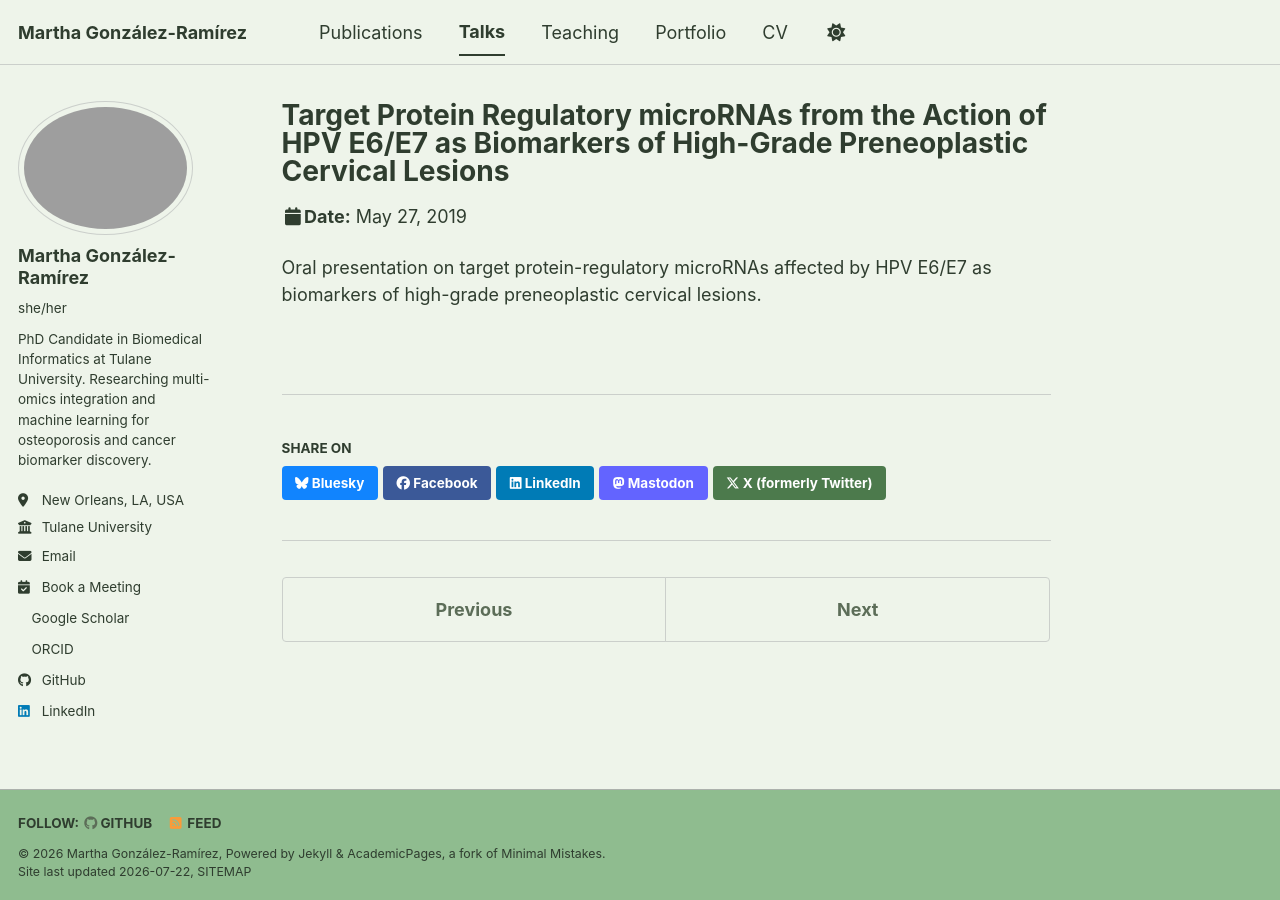
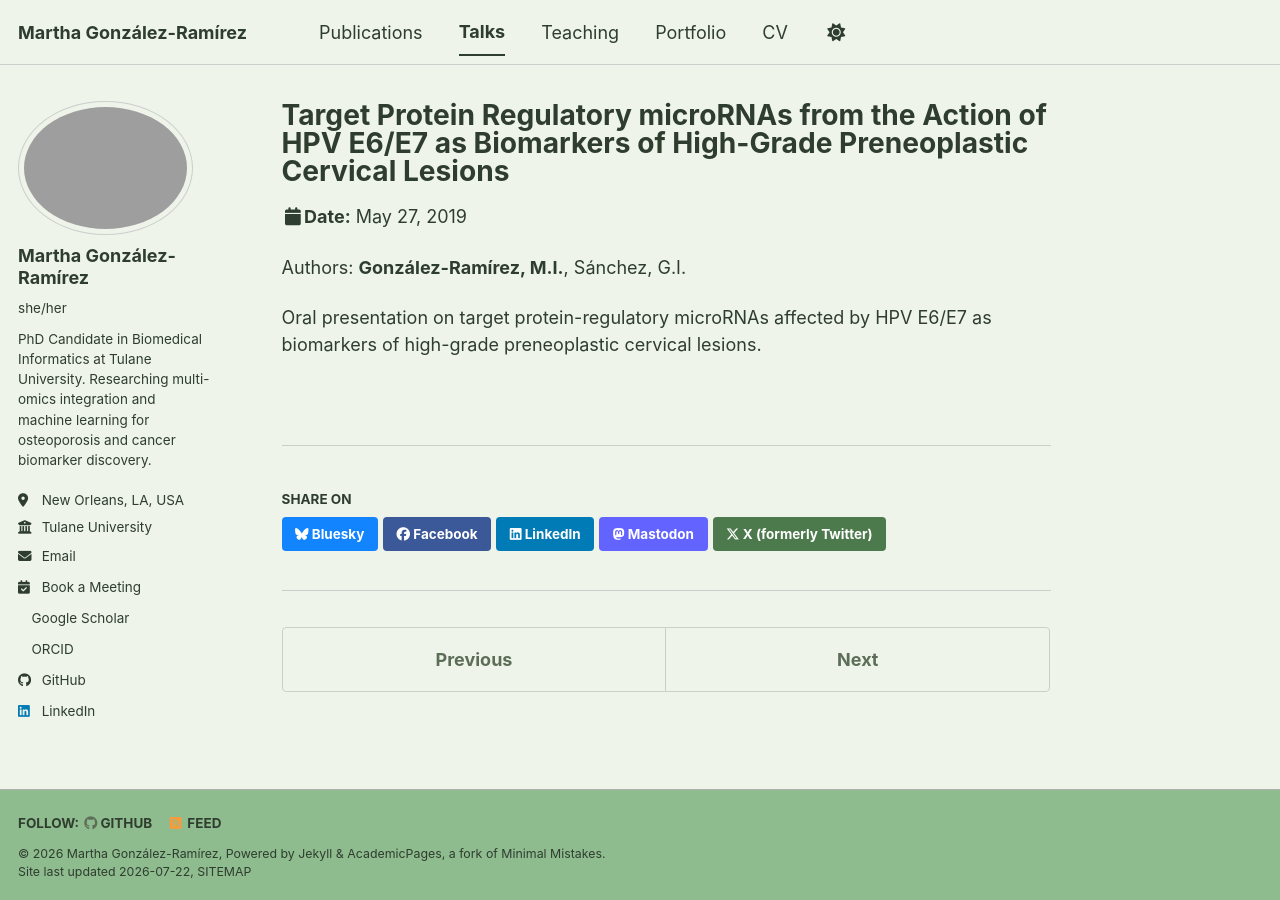
Before and after one commit to migonzalezr/migonzalezr.github.io, a Jekyll site: the page built from _talks/2019-05-27-oral-seminarios-academicos-mirna-hpv.md, in a window 1280 px wide. Built offline with Jekyll 4.4.1, drawn with Linux system fonts in a browser that asks for light colours; a style sheet for code colours, icons or effects is not loaded.

Commit message:
Add authors to seminar presentation metadata
Added authors to the seminar details.

```diff
--- a/_talks/2019-05-27-oral-seminarios-academicos-mirna-hpv.md
+++ b/_talks/2019-05-27-oral-seminarios-academicos-mirna-hpv.md
@@ -8,4 +8,6 @@ date: 2019-05-27
 location: "Medellín, Colombia"
 ---
 
+Authors: <strong>González-Ramírez, M.I.</strong>, Sánchez, G.I.
+
 Oral presentation on target protein-regulatory microRNAs affected by HPV E6/E7 as biomarkers of high-grade preneoplastic cervical lesions.
```
